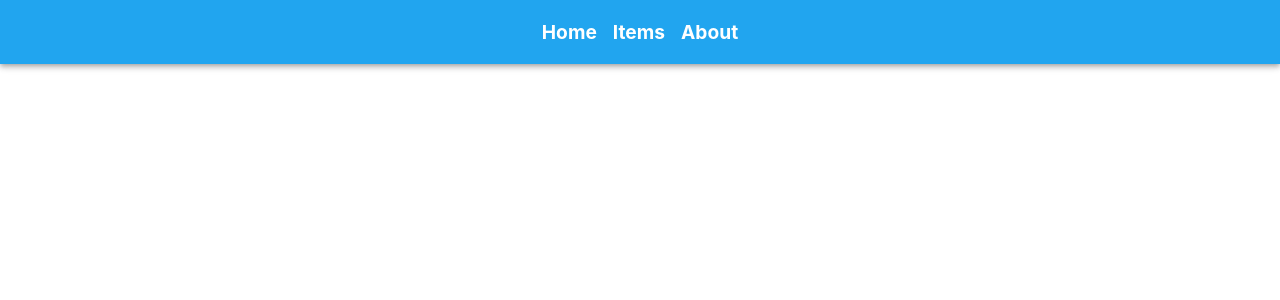
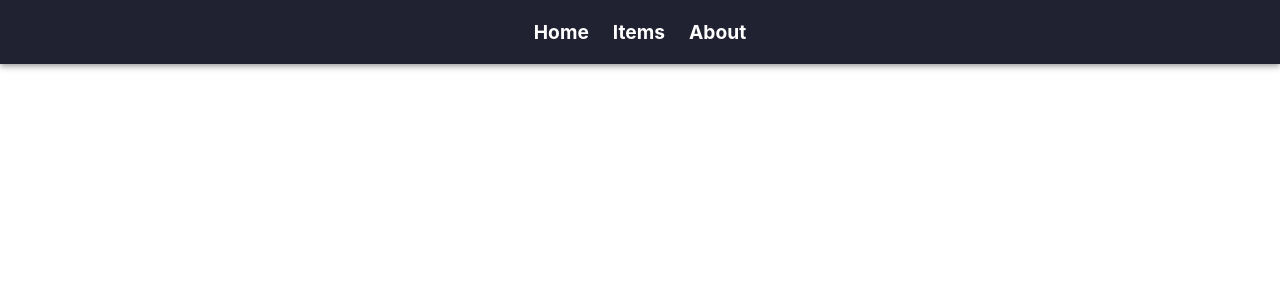
Before and after one commit to Gnorbi951/nicolas_frontend, a Next.js app: page / in a window 1280 px wide. Shown: the top 300 px of the page. Built offline with nearby package versions, Linux system fonts and the light colour scheme.

Commit message:
Adjust style

```diff
--- a/components/header/header.tsx
+++ b/components/header/header.tsx
@@ -54,17 +54,22 @@ export default function Header() {
 }
 
 const NavbarContainer = styled(AppBar)`
-  background: #21a5ef !important
+  background: #202131 !important;
 `;
 
 const MenuItemWrapper = styled.div`
   width: 100%;
   display: flex;
   justify-content: center;
-  gap: 1rem;
+  gap: 1.5rem;
 
   a {
     font-weight: bold;
     font-size: larger;
   }
+
+  a:hover {
+    color: #9e0e2e;
+    transition: 400ms;
+  }
 `;
```
